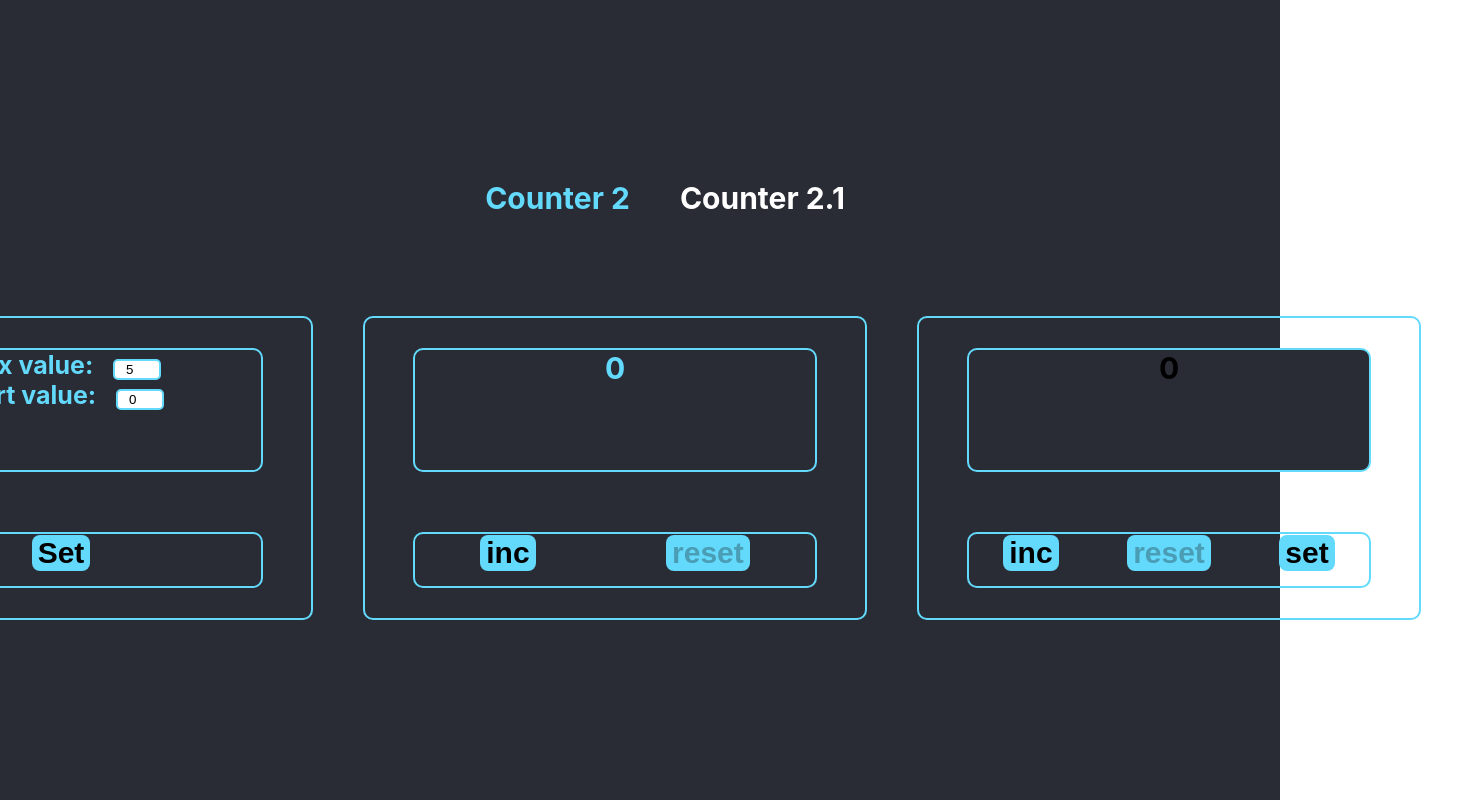
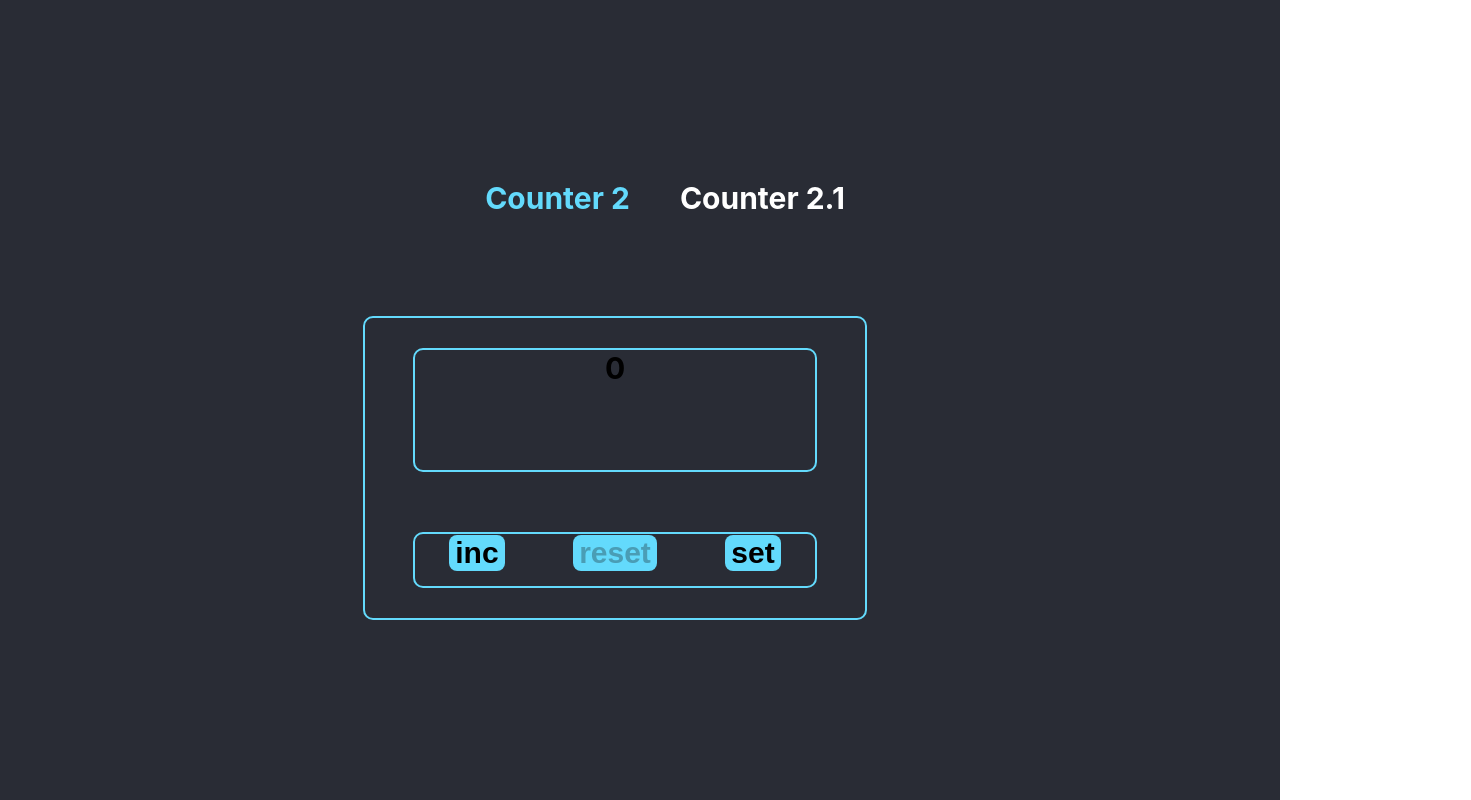
Before and after one commit to braivs/iti_counter, a React (Create React App) app: page /counter2.1 in a window 1280 px wide. Shown: the whole page, 1471 px wide, since content can reach past the window. Built offline with nearby package versions, Linux system fonts and the light colour scheme.

Commit message:
counter 2.1 progress

```diff
--- a/src/App.scss
+++ b/src/App.scss
@@ -7,8 +7,4 @@
   align-items: center;
   box-sizing: border-box;
   flex-direction: column;
-
-  .counterBox {
-    display: flex;
-  }
 }
--- a/src/App.tsx
+++ b/src/App.tsx
@@ -1,9 +1,11 @@
 import React, {useEffect, useState} from 'react';
 import './App.scss';
-import {Counter} from './components/Counter';
-import {Settings} from './components/Settings';
-import {SettingsWithCounter} from './components/SettingsWithCounter';
+import {Main2} from './components/Counter2/Main2';
+import {Settings} from './components/Settings/Settings';
 import {Navbar} from './components/Navbar/Navbar';
+import {Redirect, Route} from 'react-router-dom';
+import {Counter2} from './components/Counter2/Counter2';
+import {Counter21} from './components/Counter21/Counter21';
 
 function App() {
   // стартовое и максимальные значения
@@ -88,17 +90,10 @@ function App() {
 
   return (
     <div className="App">
-      <Navbar />
-      <div className="counterBox">
-        <Settings startValue={startValue}
-                  startValueHandler={startValueHandler}
-                  maxValue={maxValue}
-                  maxValueHandler={maxValueHandler}
-                  value={value}
-                  setValuesByButton={setValuesHandler}
-                  isError={isError}
-        />
-        <Counter startValue={startValue}
+      <Navbar/>
+      <Route path={'/'} exact render={() => <Redirect to="/counter2"/>}/>
+      <Route path="/counter2" render={() => <Counter2
+        startValue={startValue}
         maxValue={maxValue}
         value={value}
         setValue={setValue}
@@ -108,14 +103,25 @@ function App() {
         resetButtonHandler={resetButtonHandler}
         isIncButtonDisabled={isIncButtonDisabled}
         isResetButtonDisabled={isResetButtonDisabled}
+        startValueHandler={startValueHandler}
+        maxValueHandler={maxValueHandler}
+        setValuesByButton={setValuesHandler}
+      />}
       />
-        <SettingsWithCounter value={value}
+      <Route path="/counter2.1" render={() => <Counter21
+        startValue={startValue}
+        maxValue={maxValue}
+        value={value}
+        isError={isError}
         incButtonHandler={incButtonHandler}
         resetButtonHandler={resetButtonHandler}
         isIncButtonDisabled={isIncButtonDisabled}
         isResetButtonDisabled={isResetButtonDisabled}
+        startValueHandler={startValueHandler}
+        maxValueHandler={maxValueHandler}
+        setValuesByButton={setValuesHandler}
+      />}
       />
-      </div>
     </div>
   );
 }
--- /dev/null
+++ b/src/components/Counter2/Counter2.module.scss
@@ -0,0 +1,3 @@
+.container {
+  display: flex;
+}
--- /dev/null
+++ b/src/components/Counter2/Counter2.tsx
@@ -0,0 +1,46 @@
+import React from 'react';
+import {Main2} from './Main2';
+import {Settings} from '../Settings/Settings';
+import s from './Counter2.module.scss'
+
+type Counter2PropsType = {
+  startValue: number
+  maxValue: number
+  value: number
+  setValue: (value: number) => void
+  isMessage: boolean
+  isError: boolean
+  incButtonHandler: () => void
+  resetButtonHandler: () => void
+  isIncButtonDisabled: boolean
+  isResetButtonDisabled: boolean
+  startValueHandler: (startValue: number) => void
+  maxValueHandler: (maxValue: number) => void
+  setValuesByButton: () => void
+}
+
+export function Counter2(props: Counter2PropsType) {
+  return (
+    <div className={s.container}>
+      <Settings startValue={props.startValue}
+                startValueHandler={props.startValueHandler}
+                maxValue={props.maxValue}
+                maxValueHandler={props.maxValueHandler}
+                value={props.value}
+                setValuesByButton={props.setValuesByButton}
+                isError={props.isError}
+      />
+      <Main2 startValue={props.startValue}
+             maxValue={props.maxValue}
+             value={props.value}
+             setValue={props.setValue}
+             isMessage={props.isMessage}
+             isError={props.isError}
+             incButtonHandler={props.incButtonHandler}
+             resetButtonHandler={props.resetButtonHandler}
+             isIncButtonDisabled={props.isIncButtonDisabled}
+             isResetButtonDisabled={props.isResetButtonDisabled}
+      />
+    </div>
+  )
+}
--- /dev/null
+++ b/src/components/Counter21/Counter21.tsx
@@ -0,0 +1,48 @@
+import React from 'react';
+import {Main21} from './Main21';
+import {Redirect, Route} from 'react-router-dom';
+import {Settings} from '../Settings/Settings';
+
+type Counter21PropsType = {
+  startValue: number
+  maxValue: number
+  value: number
+  isError: boolean
+  incButtonHandler: () => void
+  resetButtonHandler: () => void
+  isIncButtonDisabled: boolean
+  isResetButtonDisabled: boolean
+  startValueHandler: (startValue: number) => void
+  maxValueHandler: (maxValue: number) => void
+  setValuesByButton: () => void
+}
+
+export function Counter21(props: Counter21PropsType) {
+
+  const setValuesByButtonHandler = () => {
+    alert( 1);
+
+  }
+
+  return (
+    <div>
+      <Route exact path="/counter2.1" render={() =>
+        <Main21 value={props.value}
+                incButtonHandler={props.incButtonHandler}
+                resetButtonHandler={props.resetButtonHandler}
+                isIncButtonDisabled={props.isIncButtonDisabled}
+                isResetButtonDisabled={props.isResetButtonDisabled}
+        />}/>
+      <Route exact path="/counter2.1/settings" render={() =>
+        <Settings startValue={props.startValue}
+                  startValueHandler={props.startValueHandler}
+                  maxValue={props.maxValue}
+                  maxValueHandler={props.maxValueHandler}
+                  value={props.value}
+                  setValuesByButton={setValuesByButtonHandler}
+                  isError={props.isError}
+        />}/>
+
+    </div>
+  )
+}
--- a/src/components/SettingsWithCounter.tsx
+++ b/src/components/Counter21/Main21.tsx
@@ -1,9 +1,10 @@
 import React from 'react';
-import sU from './Universe.module.css'
-import s from './Universe.module.css';
-import {CustomButton} from './CustomButton';
+import sU from '../Universe.module.css'
+import s from '../Universe.module.css';
+import {CustomButton} from '../CustomButton';
+import {NavLink} from 'react-router-dom';
 
-type SettingsWithCounterPropsType = {
+type Main21PropsType = {
   value: number
   incButtonHandler: () => void
   resetButtonHandler: () => void
@@ -11,11 +12,11 @@ type SettingsWithCounterPropsType = {
   isResetButtonDisabled: boolean
 }
 
-export function SettingsWithCounter(props: SettingsWithCounterPropsType) {
+export function Main21(props: Main21PropsType) {
 
   return <div className={sU.mainContainer}>
     <div className={s.valueContainer}>
-        <span>{props.value}</span>
+      <span>{props.value}</span>
 
     </div>
     <div className={s.buttonContainer}>
@@ -29,11 +30,13 @@ export function SettingsWithCounter(props: SettingsWithCounterPropsType) {
         disabled={props.isResetButtonDisabled}
         onClick={props.resetButtonHandler}
       />
-      <CustomButton
-        title="set"
-        disabled={false}
-        onClick={()=>{alert(3)}}
-      />
+      <NavLink to="/counter2.1/settings">
+        <CustomButton
+          title="set"
+          disabled={false}
+          onClick={() => {}}/>
+      </NavLink>
+
     </div>
   </div>
 }
--- a/src/components/Settings.tsx
+++ b/src/components/Settings/Settings.tsx
@@ -1,6 +1,6 @@
 import React, {ChangeEvent} from 'react';
-import sU from './Universe.module.css'
-import {CustomButton} from './CustomButton';
+import sU from '../Universe.module.css'
+import {CustomButton} from '../CustomButton';
 import sS from './Settings.module.css'
 
 type SettingsPropsType = {
```
Also changed, not shown: src/components/Counter2/Main2.tsx (renamed from src/components/Counter.tsx, +4 -4 lines), src/components/Settings/Settings.module.css (renamed from src/components/Settings.module.css), 1 other file (tests, documents, lock files or other folders). Lines whose indentation alone changed are shown as unchanged.
